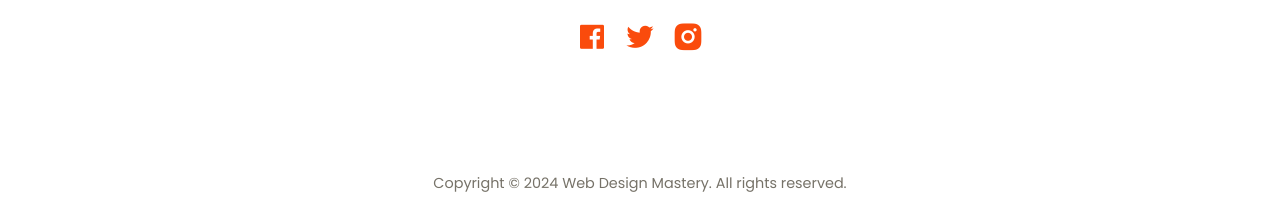
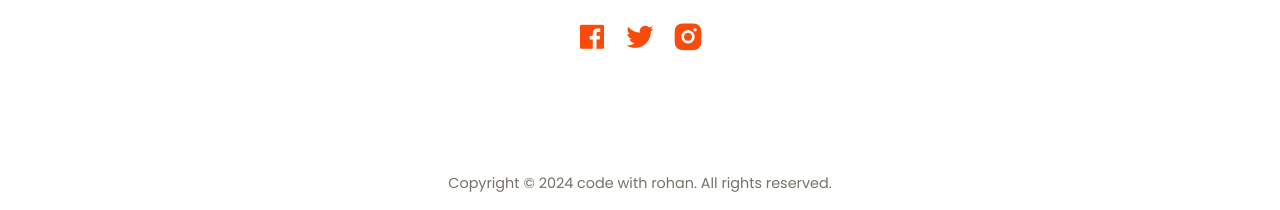
Before and after one commit to rohan5-doctcom/Food-Website, a plain HTML site: page index.html in a window 1280 px wide. Shown: the part 2113-2323 px from the top of the page. Drawn offline with nearby package versions, Linux system fonts and the light colour scheme.

Commit message:
Update index.html

```diff
--- a/index.html
+++ b/index.html
@@ -120,7 +120,7 @@
               </div>
             </div>
             <div class="footer__bar">
-              Copyright © 2024 Web Design Mastery. All rights reserved.
+              Copyright © 2024 code with rohan. All rights reserved.
             </div>
           </footer>
 
```
